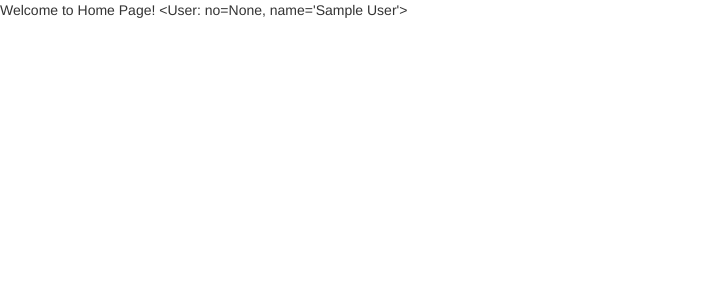
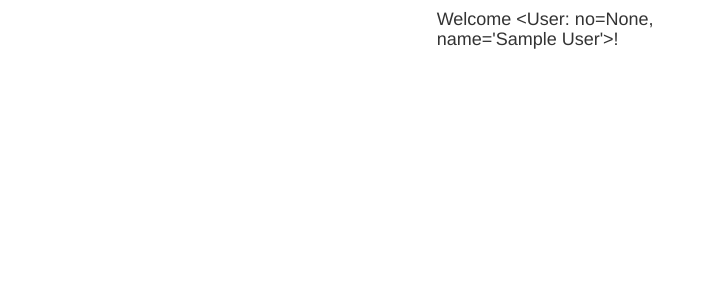
Before and after one commit to androidzhibinw/Flask-reg, a Flask app: template templates/home.html in a window 1280 px wide. Shown: the top 300 px of the page, without its empty margins (0-715 px from the left). Run offline with Flask 2, Linux system fonts and the light colour scheme; the template is opened without the code that fills it: values that come from a table or form of the project are taken from there, others are empty; the visitor is signed in with stand-in values (Sample User, id 1); data comes from the database, SQL or seed files in the repository; some libraries are stand-ins or nearby versions.

Commit message:
update home page.
Change-Id: I17d057a0e76a1c12eea6c37467b9d952bf067c1f

```diff
--- a/templates/home.html
+++ b/templates/home.html
@@ -1,4 +1,8 @@
 {% extends "layout.html" %}
 {% block body %}
-Welcome to Home Page! {{user}}
+<div class="row">
+    <div class="col-xs-offset-2 col-md-offset-4 col-xs-8 col-md-3">
+        <h4> Welcome {{user}}!</h4>
+    </div>
+</div>
 {% endblock %}
```
